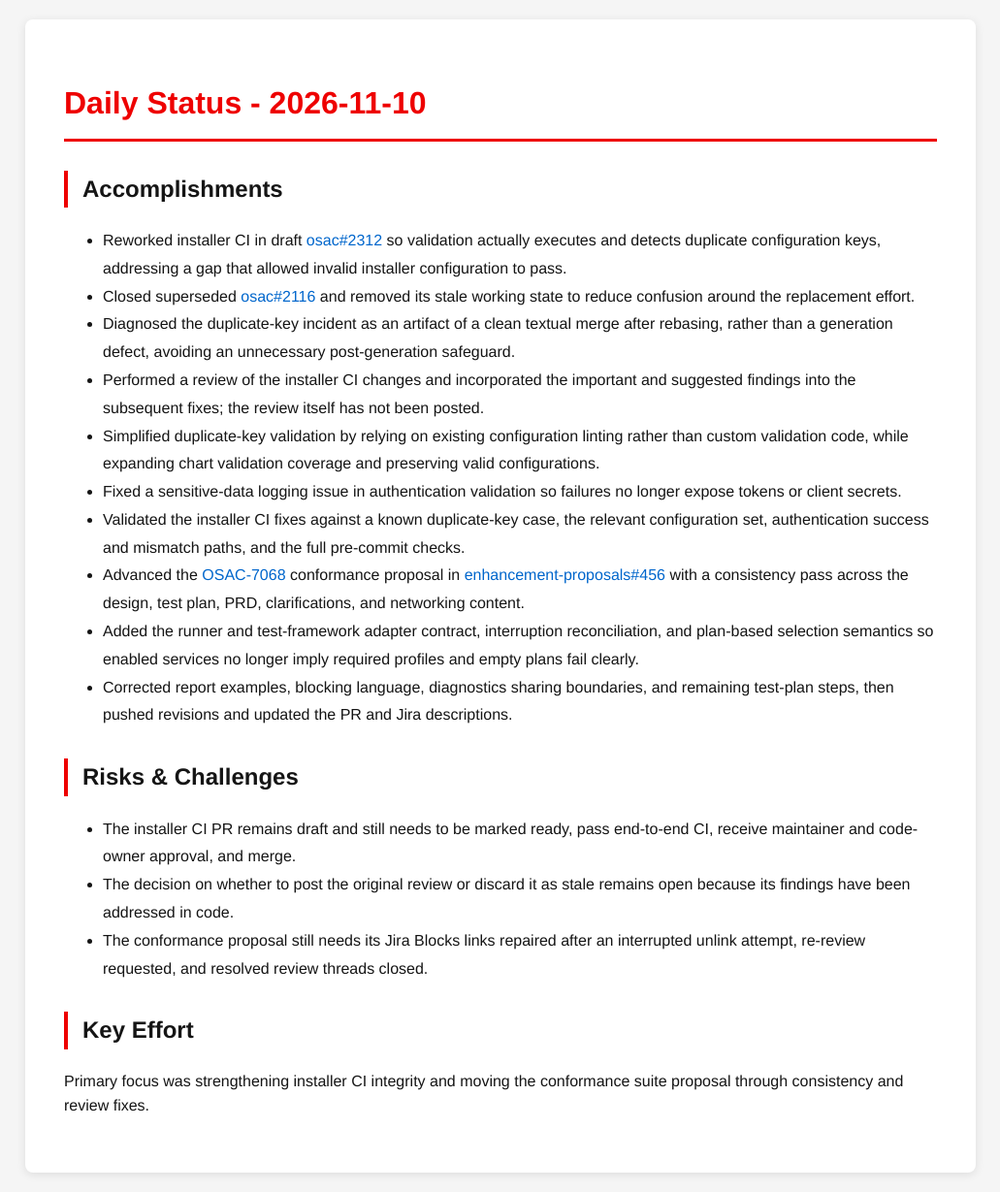
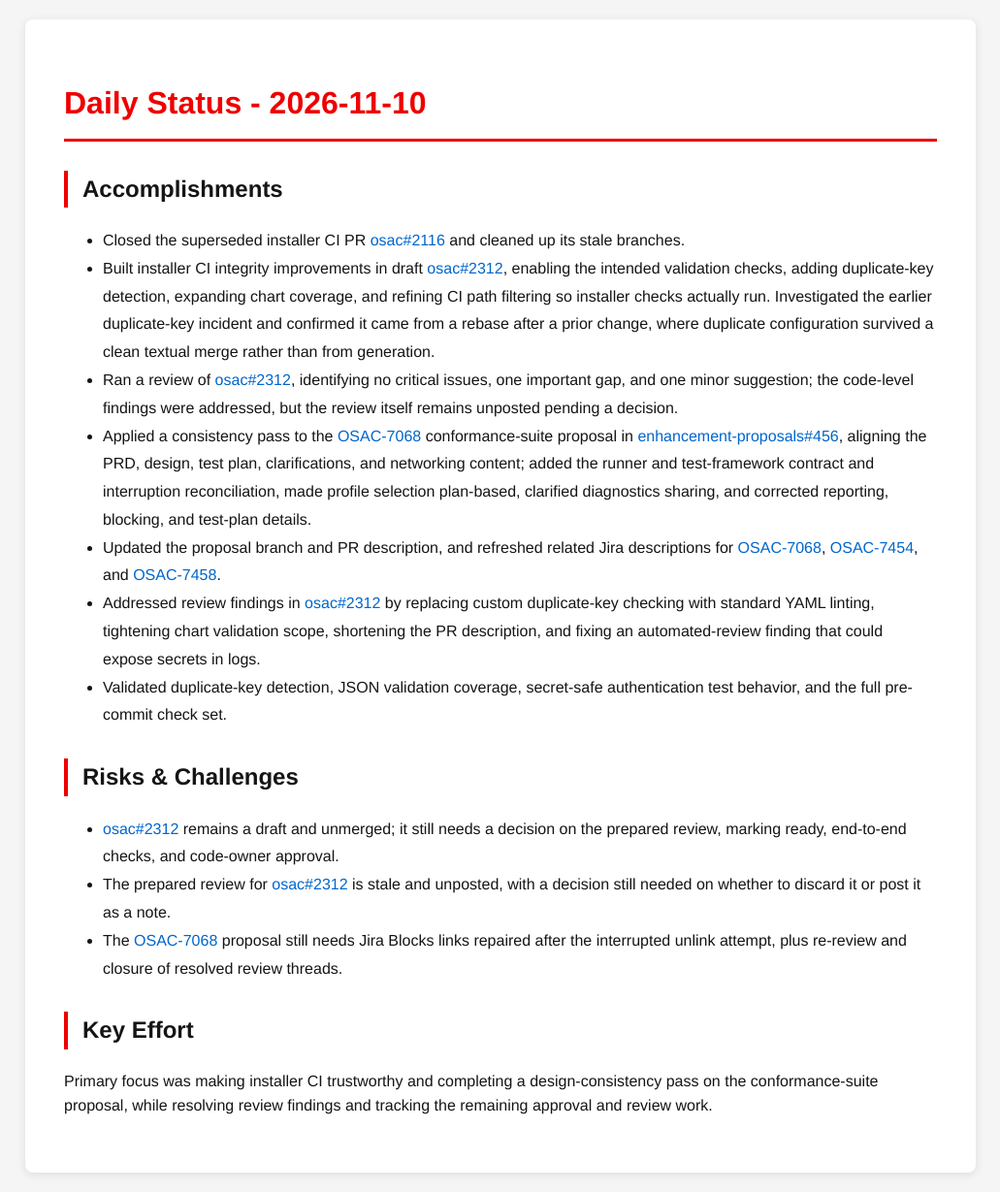
Before and after one commit to tzvatot/daily-status, a Jekyll site: the page built from 2026-11-10.md, in a window 1280 px wide. Shown: the whole page at 97% size, without its empty margins (124-1155 px from the left). Built offline with Jekyll 4.4.1, drawn with Linux system fonts in a browser that asks for light colours.

Commit message:
Daily status update - 2026-11-10

```diff
--- a/2026-11-10.md
+++ b/2026-11-10.md
@@ -7,21 +7,18 @@ date: 2026-11-10
 # Daily Status - 2026-11-10
 
 ## Accomplishments
-- Reworked installer CI in draft [osac#2312](https://github.com/osac-project/osac/pull/2312) so validation actually executes and detects duplicate configuration keys, addressing a gap that allowed invalid installer configuration to pass.
-- Closed superseded [osac#2116](https://github.com/osac-project/osac/pull/2116) and removed its stale working state to reduce confusion around the replacement effort.
-- Diagnosed the duplicate-key incident as an artifact of a clean textual merge after rebasing, rather than a generation defect, avoiding an unnecessary post-generation safeguard.
-- Performed a review of the installer CI changes and incorporated the important and suggested findings into the subsequent fixes; the review itself has not been posted.
-- Simplified duplicate-key validation by relying on existing configuration linting rather than custom validation code, while expanding chart validation coverage and preserving valid configurations.
-- Fixed a sensitive-data logging issue in authentication validation so failures no longer expose tokens or client secrets.
-- Validated the installer CI fixes against a known duplicate-key case, the relevant configuration set, authentication success and mismatch paths, and the full pre-commit checks.
-- Advanced the [OSAC-7068](https://redhat.atlassian.net/browse/OSAC-7068) conformance proposal in [enhancement-proposals#456](https://github.com/osac-project/enhancement-proposals/pull/456) with a consistency pass across the design, test plan, PRD, clarifications, and networking content.
-- Added the runner and test-framework adapter contract, interruption reconciliation, and plan-based selection semantics so enabled services no longer imply required profiles and empty plans fail clearly.
-- Corrected report examples, blocking language, diagnostics sharing boundaries, and remaining test-plan steps, then pushed revisions and updated the PR and Jira descriptions.
+- Closed the superseded installer CI PR [osac#2116](https://github.com/osac-project/osac/pull/2116) and cleaned up its stale branches.
+- Built installer CI integrity improvements in draft [osac#2312](https://github.com/osac-project/osac/pull/2312), enabling the intended validation checks, adding duplicate-key detection, expanding chart coverage, and refining CI path filtering so installer checks actually run. Investigated the earlier duplicate-key incident and confirmed it came from a rebase after a prior change, where duplicate configuration survived a clean textual merge rather than from generation.
+- Ran a review of [osac#2312](https://github.com/osac-project/osac/pull/2312), identifying no critical issues, one important gap, and one minor suggestion; the code-level findings were addressed, but the review itself remains unposted pending a decision.
+- Applied a consistency pass to the [OSAC-7068](https://redhat.atlassian.net/browse/OSAC-7068) conformance-suite proposal in [enhancement-proposals#456](https://github.com/osac-project/enhancement-proposals/pull/456), aligning the PRD, design, test plan, clarifications, and networking content; added the runner and test-framework contract and interruption reconciliation, made profile selection plan-based, clarified diagnostics sharing, and corrected reporting, blocking, and test-plan details.
+- Updated the proposal branch and PR description, and refreshed related Jira descriptions for [OSAC-7068](https://redhat.atlassian.net/browse/OSAC-7068), [OSAC-7454](https://redhat.atlassian.net/browse/OSAC-7454), and [OSAC-7458](https://redhat.atlassian.net/browse/OSAC-7458).
+- Addressed review findings in [osac#2312](https://github.com/osac-project/osac/pull/2312) by replacing custom duplicate-key checking with standard YAML linting, tightening chart validation scope, shortening the PR description, and fixing an automated-review finding that could expose secrets in logs.
+- Validated duplicate-key detection, JSON validation coverage, secret-safe authentication test behavior, and the full pre-commit check set.
 
 ## Risks & Challenges
-- The installer CI PR remains draft and still needs to be marked ready, pass end-to-end CI, receive maintainer and code-owner approval, and merge.
-- The decision on whether to post the original review or discard it as stale remains open because its findings have been addressed in code.
-- The conformance proposal still needs its Jira Blocks links repaired after an interrupted unlink attempt, re-review requested, and resolved review threads closed.
+- [osac#2312](https://github.com/osac-project/osac/pull/2312) remains a draft and unmerged; it still needs a decision on the prepared review, marking ready, end-to-end checks, and code-owner approval.
+- The prepared review for [osac#2312](https://github.com/osac-project/osac/pull/2312) is stale and unposted, with a decision still needed on whether to discard it or post it as a note.
+- The [OSAC-7068](https://redhat.atlassian.net/browse/OSAC-7068) proposal still needs Jira Blocks links repaired after the interrupted unlink attempt, plus re-review and closure of resolved review threads.
 
 ## Key Effort
-Primary focus was strengthening installer CI integrity and moving the conformance suite proposal through consistency and review fixes.
+Primary focus was making installer CI trustworthy and completing a design-consistency pass on the conformance-suite proposal, while resolving review findings and tracking the remaining approval and review work.
```
